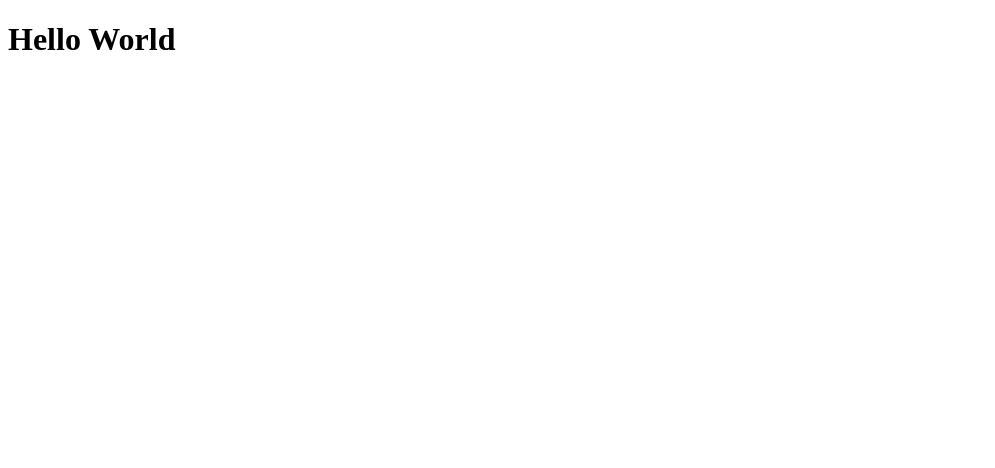
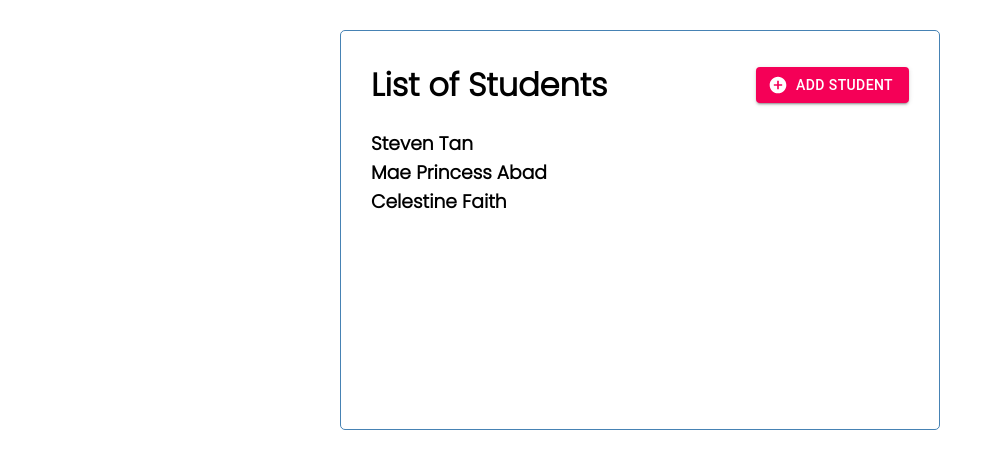
Before and after one commit to HeySteven0508/firstReactApp, a React (Create React App) app: page / in a window 1280 px wide. Shown: the top 468 px of the page, without its empty margins (0-995 px from the left). Built offline with nearby package versions, Linux system fonts and the light colour scheme.

Commit message:
Added a Mock data and display it on the Students Components

```diff
--- a/package.json
+++ b/package.json
@@ -4,6 +4,7 @@
   "private": true,
   "dependencies": {
     "@material-ui/core": "^4.11.3",
+    "@material-ui/icons": "^4.11.2",
     "@testing-library/jest-dom": "^5.11.10",
     "@testing-library/react": "^11.2.5",
     "@testing-library/user-event": "^12.8.3",
--- a/public/index.html
+++ b/public/index.html
@@ -24,7 +24,7 @@
       work correctly both with client-side routing and a non-root public URL.
       Learn how to configure a non-root public URL by running `npm run build`.
     -->
-    <title>React App</title>
+    <title>Student CRUD REACT APP</title>
   </head>
   <body>
     <noscript>You need to enable JavaScript to run this app.</noscript>
--- a/src/App.css
+++ /dev/null
@@ -1,38 +0,0 @@
-.App {
-  text-align: center;
-}
-
-.App-logo {
-  height: 40vmin;
-  pointer-events: none;
-}
-
-@media (prefers-reduced-motion: no-preference) {
-  .App-logo {
-    animation: App-logo-spin infinite 20s linear;
-  }
-}
-
-.App-header {
-  background-color: #282c34;
-  min-height: 100vh;
-  display: flex;
-  flex-direction: column;
-  align-items: center;
-  justify-content: center;
-  font-size: calc(10px + 2vmin);
-  color: white;
-}
-
-.App-link {
-  color: #61dafb;
-}
-
-@keyframes App-logo-spin {
-  from {
-    transform: rotate(0deg);
-  }
-  to {
-    transform: rotate(360deg);
-  }
-}
--- a/src/App.js
+++ b/src/App.js
@@ -1,9 +1,37 @@
-
+import Header from './components/Header';
+import Students from './components/Students';
+import {useState} from 'react';
 
 function App() {
+  const [students,setStudents] = useState([
+  {
+     id:1,
+     name: 'Steven Tan',
+     course: 'BS in Computer Science',
+     age: 26,
+     isScholar: true,
+  },
+  {
+    id:2,
+    name: 'Mae Princess Abad',
+    course: 'BS in Tourism',
+    age: 27,
+    isScholar: false,
+ },
+ {
+  id:3,
+  name: 'Celestine Faith',
+  course: 'AB in Communications',
+  age: 20,
+  isScholar: false,
+},
+]);
+
   return (
-    <div className="App">
-      <h1>Hello World</h1>
+    <div className="container">
+      <Header />
+      <Students students={students}/>
+
     </div>
   );
 }
--- /dev/null
+++ b/src/components/AddButton.js
@@ -0,0 +1,17 @@
+import React from 'react'
+import Button from '@material-ui/core/Button'
+import AddIcon from '@material-ui/icons/AddCircle'
+
+function AddButton() {
+    return (
+        <Button
+        variant="contained"
+        color="secondary"
+        startIcon={<AddIcon />}
+        >
+            Add Student
+        </Button>
+    )
+}
+
+export default AddButton
--- /dev/null
+++ b/src/components/Header.js
@@ -0,0 +1,10 @@
+import Button from './AddButton'
+const Header = ({}) => {
+    return (
+        <div className="header">
+            <h1> List of Students </h1> <Button />
+        </div>
+    )
+}
+
+export default Header
--- /dev/null
+++ b/src/components/Students.js
@@ -0,0 +1,17 @@
+
+const Students = ({students}) => {
+    console.log(students);
+    return (
+        <>
+            {students.map((student) => {
+                return (
+                <div className="student">
+                    <h3>{student.name}</h3>
+                </div>
+                );
+            })}
+        </>
+    )
+}
+
+export default Students
--- /dev/null
+++ b/src/index.css
@@ -0,0 +1,28 @@
+@import url('https://fonts.googleapis.com/css2?family=Poppins:wght@300&display=swap');
+
+*{
+    box-sizing: border-box;
+    margin: 0;
+    padding: 0;
+}
+
+body{
+    font-family: 'Poppins', sans-serif;
+}
+
+.header{
+    display: flex;
+    justify-content: space-between;
+    align-items: center;
+    margin-bottom: 20px;
+  }
+
+.container{
+    max-width: 600px;
+    margin: 30px auto;
+    overflow: auto;
+    min-height: 400px;
+    border: 1px solid steelblue;
+    padding: 30px;
+    border-radius: 5px;
+}
--- a/src/index.js
+++ b/src/index.js
@@ -1,5 +1,6 @@
 import React from 'react';
 import ReactDOM from 'react-dom';
+import './index.css';
 
 import App from './App';
 
```
Also changed, not shown: 1 other file (tests, documents, lock files or other folders).
